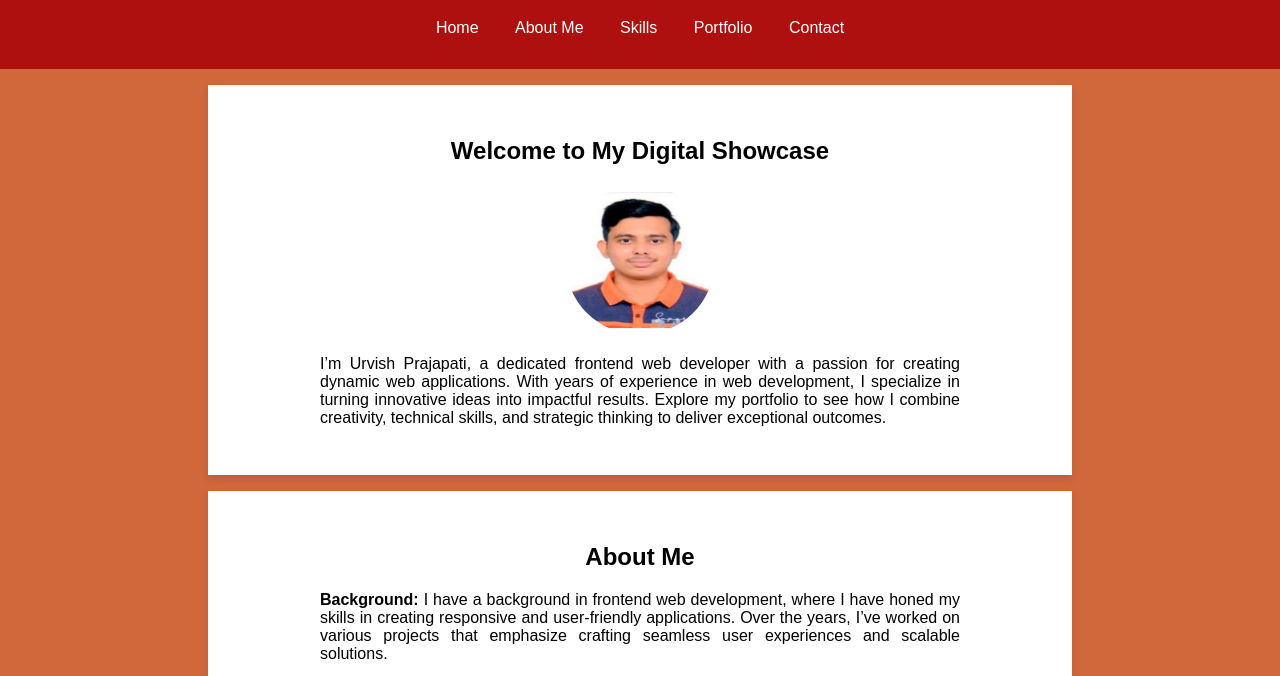
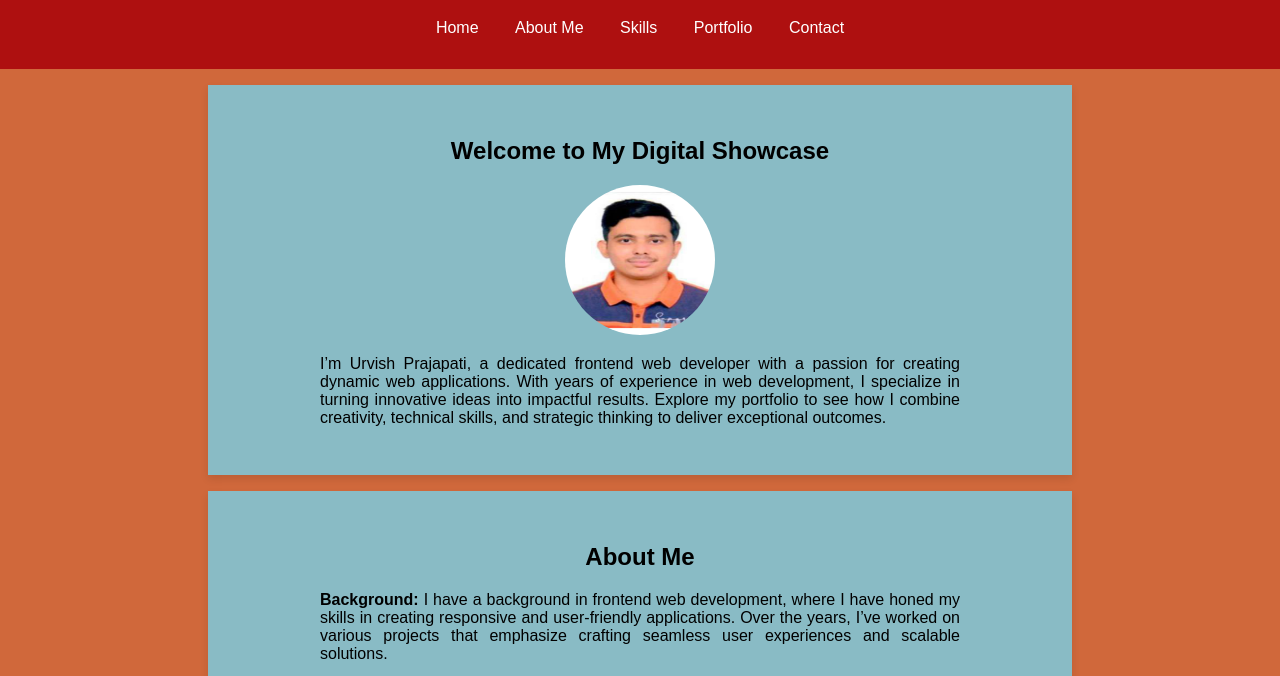
Before and after one commit to urvishprajapati/portfolio, a plain HTML site: page index.html in a window 1280 px wide. Shown: the part 77-753 px from the top of the page. Drawn offline with Linux system fonts and the light colour scheme.

Commit message:
Update styles.css

```diff
--- a/styles.css
+++ b/styles.css
@@ -32,7 +32,7 @@ section {
     padding: 2rem;
     margin: 1rem auto;
     max-width: 800px;
-    background-color: #fff;
+    background-color: #82c4d4e8;
     box-shadow: 0 4px 8px rgba(0, 0, 0, 0.1);
     text-align: center;
 }
```
